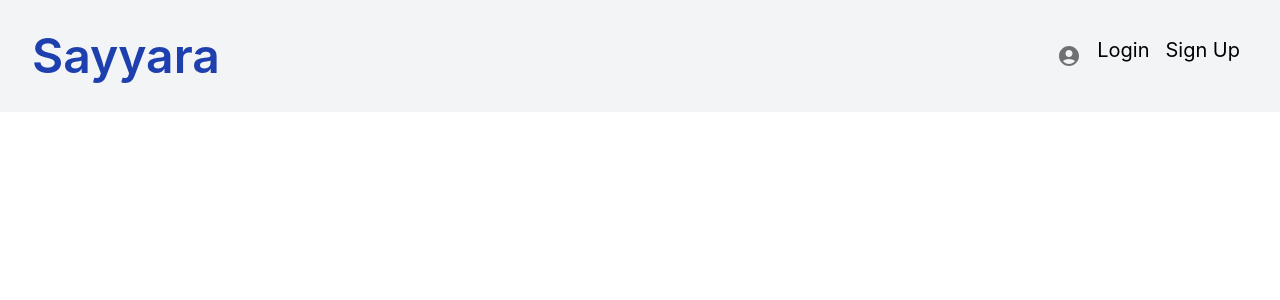
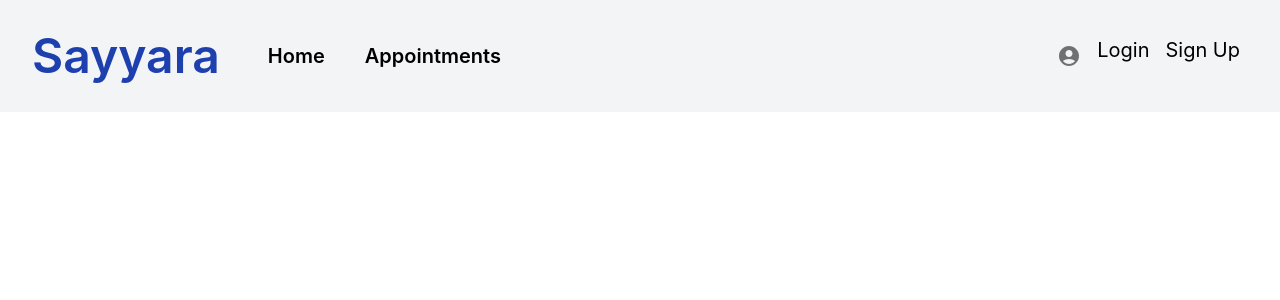
Before and after one commit to csc301-fall-2022/team-project-16-sayyara-m, a React (Create React App) app in the folder frontend/: page /profile in a window 1280 px wide. Shown: the top 300 px of the page. Built offline with nearby package versions, Linux system fonts and the light colour scheme.

Commit message:
abstracted mobile and web nav styles

```diff
--- a/frontend/src/components/Navbar.tsx
+++ b/frontend/src/components/Navbar.tsx
@@ -2,27 +2,55 @@ import React from "react";
 import { Link } from "react-router-dom";
 import { Disclosure } from "@headlessui/react"
 import ProfileDropdown from "./ProfileDropdown";
+//hidden on web version
+//sm:hidden on mobile version
+//seperate react code
+const navigation = [
+    { name: "Home", to: "/home", current: true },
+    { name: "Appointments", to: "/appointments", current: false },
+];
 
+const MobileNavMap = () => {
+    return (
+        <Disclosure.Panel className="sm:hidden flex flex-col sm:flex-row text-white sm:text-black \
+            bg-slate-500 sm:bg-inherit sm:ml-10 text-sm sm:text-lg md:text-xl items-start">
+            {navigation.map(item => (
+                <Disclosure.Button className="transition duration-100 ease-in-out  bg-gray-10 hover:bg-blue-500 \
+            font-semibold py-2 px-4 rounded focus:outline-none focus:shadow-outline ml-2" type="button">
+                    <Link to={item.to}>{item.name}</Link>
+                </Disclosure.Button>
+            ))}
+        </Disclosure.Panel>
+    );
+};
+const WebNavMap = () => {
+    return (
+        <div className="hidden sm:flex sm:text-lg md:text-xl">
+            {navigation.map(item => (
+                <button className="transition duration-100 ease-in-out  bg-gray-10 hover:bg-blue-500 \
+        font-semibold py-2 px-4 rounded focus:outline-none focus:shadow-outline ml-2" type="button">
+                    <Link to={item.to}>{item.name}</Link>
+                </button>
+            ))}
+        </div>
+
+    )
+};
 const Navbar = () => {
     return (
-        <Disclosure as="nav" className="flex flex-col sm:flex-row items-center bg-gray-100 justify-between w-full px-4 sm:px-6 \
+        <Disclosure as="nav" className="flex flex-col sm:flex-row items-center bg-gray-100 w-full px-4 sm:px-6 \
         sm:py-6 md:py-8 md:px-8">
             <Disclosure.Button className="sm:hidden">Dash</Disclosure.Button>
-            <div className='text-xl sm:text-3xl md:text-5xl font-semibold text-blue-800 self-center sm:justify-start'>
+            <div className='text-xl sm:pr-6 sm:text-3xl md:text-5xl font-semibold text-blue-800 self-center sm:justify-start'>
                 Sayyara  {/* We could put a logo here instead */}
             </div>
-            <Disclosure.Panel className="flex flex-col sm:flex-row text-white sm:text-black \
-                bg-slate-500 sm:bg-inherit sm:ml-10 text-sm sm:text-lg md:text-xl items-start">
-                <button className="transition duration-100 ease-in-out  bg-gray-10 hover:bg-blue-500 \
-                    font-semibold py-2 px-4 rounded focus:outline-none focus:shadow-outline ml-2" type="button">
-                    <Link to="/home">Home</Link>
-                </button>
-                <button className="transition duration-100 ease-in-out bg-gray-10 hover:bg-blue-500 \
-                    font-semibold py-2 px-4 rounded focus:outline-none focus:shadow-outline" type="button">
-                    <Link to="/appointments">Appointments</Link>
-                </button>
-            </Disclosure.Panel>
-            <div className="flex text-sm sm:text-xl">
+            {/* sm:hidden applied, hidden after 640px */}
+            <MobileNavMap />
+
+            {/* hidden by default all styles applied with sm: */}
+            <WebNavMap />
+
+            <div className="flex text-sm sm:ml-auto sm:text-xl">
                 <ProfileDropdown />
                 <Link className="mx-2" to="/">Login</Link>
                 <Link className="mx-2 text-ellipsis" to="/SignUp">Sign Up</Link>
```
